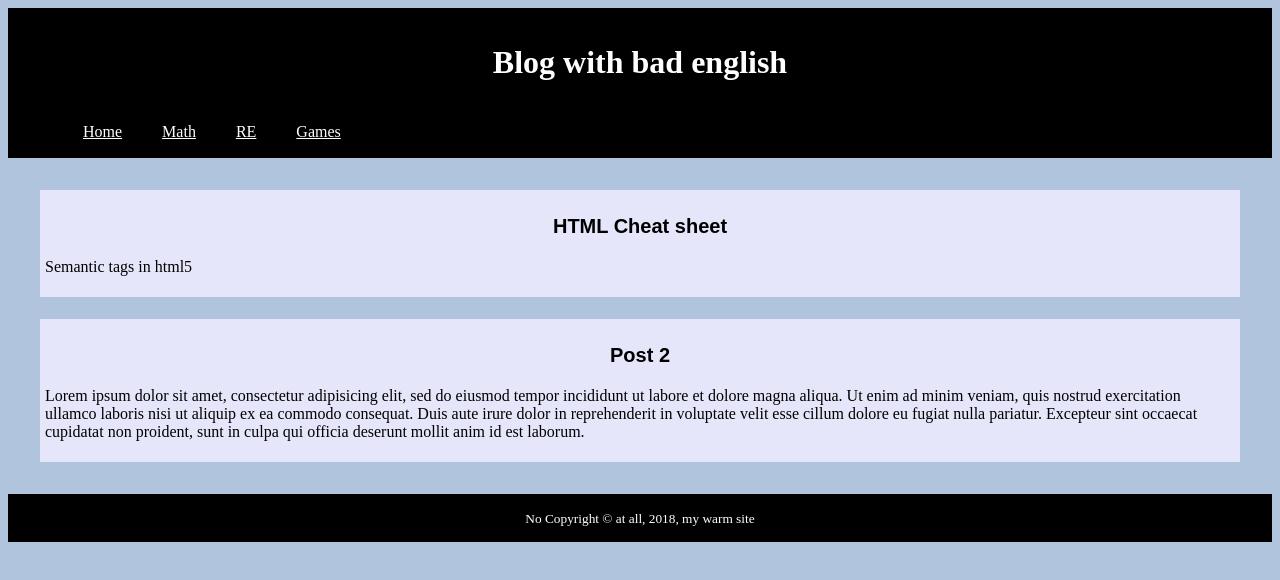
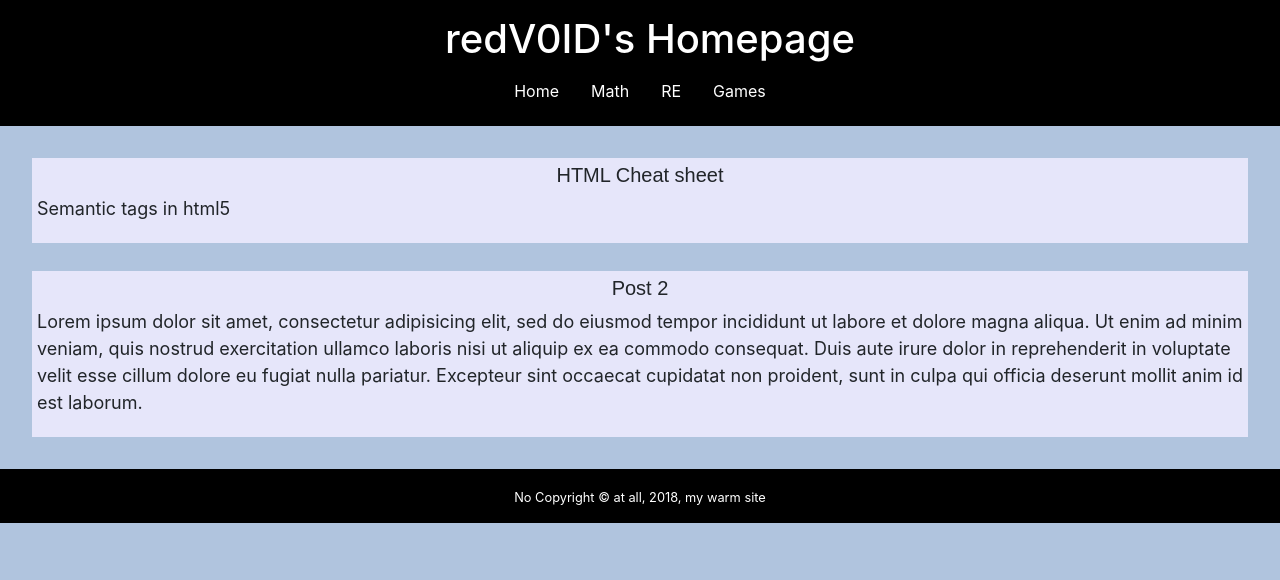
Before and after one commit to redV0ID/p00, a plain HTML site: page index.html in a window 1280 px wide. Drawn offline with nearby package versions, Linux system fonts and the light colour scheme.

Commit message:
added some bootstrap components

```diff
--- a/css/style.css
+++ b/css/style.css
@@ -1,5 +1,4 @@
 body {
-	background-repeat: repeat;
 	background-color: lightsteelblue;
 
 }
@@ -9,6 +8,11 @@ header, footer {
 	padding: 15px;
 	color: white;
 }
+h1 {
+	padding-left: 20px;
+}
+
+
 h3 {
 	text-align: center;
 	font-family: Arial, sans-serif;
@@ -25,18 +29,13 @@ a {
 	background-color: lavender;
 
 }
+.post > p {
+	font-size: 18px;
+}
 nav {
 	height: 40px;
 }
-ul {
-	list-style-type: none;
-}
 
-li {
-	margin: 10px;
-	padding: 10px;
-	float: left;
-}
 #main-section {
 	margin: 20px;
 	padding: 10px;
@@ -55,3 +54,6 @@ th, td {
 th	{
 	background-color: lightgray;
 }
+table a:hover {
+	color: black;
+}
--- a/index.html
+++ b/index.html
@@ -4,18 +4,18 @@
 	<title>Somewhere in Siberia</title>
 	<meta charset="utf-8" name="description" content="redV0ID's blog">
 	<meta name="keywords" content="web design, learning, programming, math">
-	<link rel="stylesheet" type="text/css" href="css/style.css">
+	<meta name="viewport" content="width=device-width, initial-scale=1.0">
+	<link rel="stylesheet" href="https://maxcdn.bootstrapcdn.com/bootstrap/4.0.0/css/bootstrap.min.css" integrity="sha384-Gn5384xqQ1aoWXA+058RXPxPg6fy4IWvTNh0E263XmFcJlSAwiGgFAW/dAiS6JXm" crossorigin="anonymous">
+	<link rel="stylesheet" type="text/css" href="./css/style.css">
 </head>
 <body>
 	<header>
-		<h1>Blog with bad english</h1>
-		<nav>
-			<ul>
-				<li> <a href="index.html">Home</a> </li>
-				<li> <a href="math.html">Math</a> </li>
-				<li> <a href="reveng.html">RE</a> </li>
-				<li> <a href="games.html">Games</a> </li>
-			</ul>
+		<h1>redV0ID's Homepage</h1>
+		<nav class="nav justify-content-center">
+				<a class="nav-link" href="index.html">Home</a>
+				<a class="nav-link" href="math.html">Math</a>
+				<a class="nav-link" href="reveng.html">RE</a>
+				<a class="nav-link" href="games.html">Games</a>
 		</nav>
 	</header>
 
```
Also changed, not shown: comsci.html (+5 -7 lines), games.html (+6 -7 lines), math.html (+6 -7 lines), reveng.html (+6 -7 lines).
